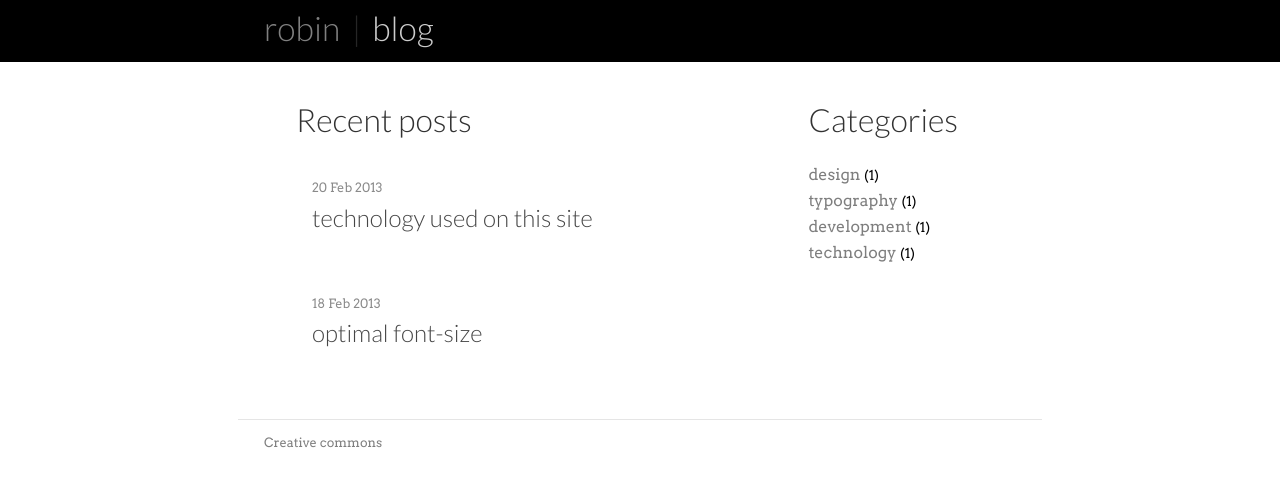
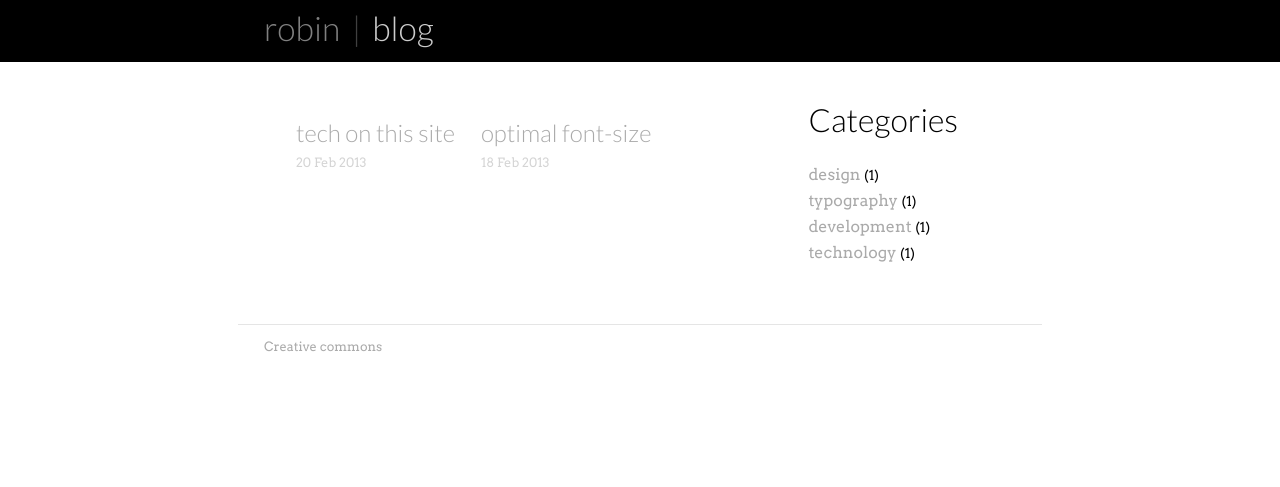
Before and after one commit to nottrobin/robinwinslow.uk, a Jekyll site: the page built from index.html, in a window 1280 px wide. Shown: the top 487 px of the page. Built offline with Jekyll 4.4.1, drawn with Linux system fonts in a browser that asks for light colours.

Commit message:
Lazy commit: styling and markup changes

```diff
--- a/_layouts/page.html
+++ b/_layouts/page.html
@@ -1,6 +1,6 @@
 ---
 layout: default
-class: page
+class: dark
 ---
 
 {{ content }}
--- a/_posts/2013-02-20-technology-on-this-site.md
+++ b/_posts/2013-02-20-technology-on-this-site.md
@@ -1,5 +1,5 @@
 ---
-title: Technology used on this site
+title: Tech on this site
 layout: post
 tags: [development, technology]
 ---
--- a/css/rstandard.css
+++ b/css/rstandard.css
@@ -6,7 +6,7 @@ html {
     line-height: 1.618;
     text-align: justify;
 }
-.homepage, .page {
+.dark {
 	background-color: #333;
 	color: #fff;
 }
@@ -24,9 +24,21 @@ h1, h2 {
     font-family: Lato, sans-serif;
     font-weight: 300;
 }
-h1, h2 { opacity: 0.8; }
 h1 { font-size: 2.618em; /* golden ^ 2 */ }
 h2, section h1, nav h1 { font-size: 2em; }
+
+/* Links */
+a {
+    color: #aaa;
+    text-decoration: none;
+}
+.dark a {
+    color: #ccc;
+}
+a:hover {
+	color: inherit;
+}
+
 
 /* Hgroup */
 hgroup {
@@ -48,7 +60,7 @@ hgroup>*:first-child:after {
     position: absolute;
     right: -0.16em;
     top: 0;
-    opacity: 0.3;
+    opacity: 0.5;
 }
 hgroup h1 {
     opacity: 1;
@@ -56,17 +68,6 @@ hgroup h1 {
 hgroup h2 {
     opacity: 0.5;
 }
-
-/* Links */
-a {
-    color: inherit;
-    text-decoration: none;
-    opacity: 0.5;
-}
-a:hover {
-    opacity: 1;
-}
-
 /* Address */
 address ul {
     list-style-type: none;
@@ -89,8 +90,9 @@ body>article, header>aside, footer>aside {
 	overflow: hidden;
 }
 body>article { max-width: 43rem; }
-.page body>article {
+.dark body>article {
 	padding-right: 0;
+	max-width: 47rem;
 }
 header>aside, footer>aside { max-width: 47rem; }
 
@@ -102,7 +104,9 @@ header {
     overflow: hidden;
     color: white;
 }
-header a { opacity: 0.8; }
+header a {
+	color: #ccc; /* same as dark theme */
+}
 header h1, header h2, header p {
     margin-top: 0;
 }
@@ -119,7 +123,7 @@ footer {
 footer aside {
 	border-top: 1px solid rgba(0, 0, 0, 0.1);
 }
-.page footer aside, .homepage footer aside {
+.dark footer aside {
 	border-color: rgba(255, 255, 255, 0.1);
 }
 
@@ -128,32 +132,32 @@ article date {
 	opacity: 0.5;
 	font-size: 0.8em;
 }
-
+section {
+	overflow: hidden;
+	min-width: 20em;
+}
 section article {
-	margin-bottom: 0.5em;
+	padding: 1rem;
+	margin: 1.618rem 1.618rem 0 0;
+	float: left;
+	padding: 0;
+	color: #000;
+}
+.dark section article a {
 	background-color: white;
 	padding: 1rem;
-	margin-top: 1rem;
-	opacity: 0.9;
-	color: #000;
+	display: block;
+	color: inherit;
+}
+section article a:hover {
+	opacity: 0.8;
 }
 section article h1 {
 	font-size: 1.5em;
 	margin-top: 0;
 	text-transform: lowercase;
 }
-section article h1 a { opacity: 1; }
-section nav a { opacity: 1; }
 
-/* Custom */
-section {
-	overflow: hidden;
-	min-width: 20em;
-}
-section article {
-	float: left;
-	margin-right: 1.618rem;
-}
 nav {
 	float: right;
 	border-left: 1px solid rgba(255, 255, 255, 0.3);
@@ -167,3 +171,7 @@ nav ul {
 	list-style-type: none;
 	padding: 0;
 }
+
+.headless {
+	margin-top: 1.618rem;
+}
--- a/index.html
+++ b/index.html
@@ -15,14 +15,14 @@ title: Home page
 
 </nav>
 
-<section>
-
-<h1>Recent posts</h1>
+<section class="headless">
 
 {% for post in site.posts %}
   <article>
-    <date>{{ post.date | date_to_string }}</date>
-    <h1><a href="{{ post.url }}">{{ post.title }}</a></h1>
+  	<a href="{{ post.url }}">
+	    <h1>{{ post.title }}</h1>
+	    <date>{{ post.date | date_to_string }}</date>
+    </a>
   </article>
 {% endfor %}
 
```
